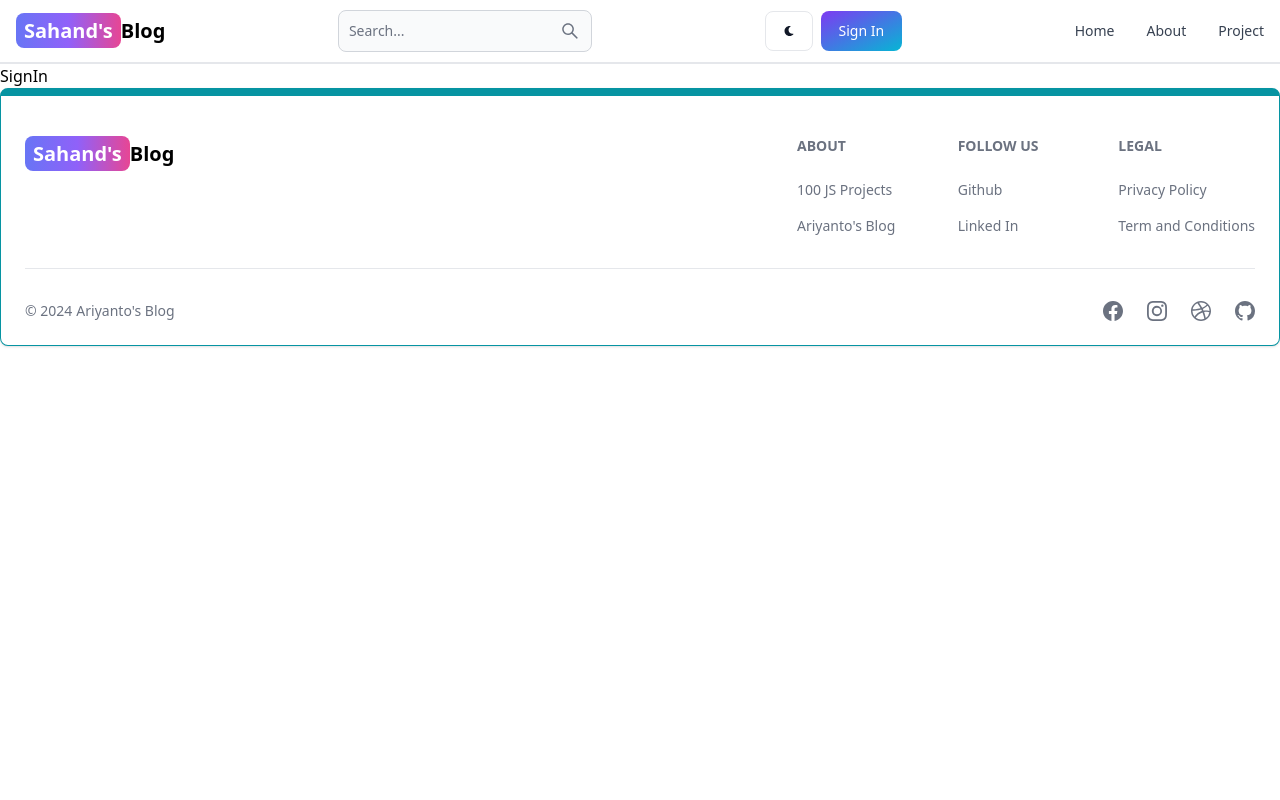
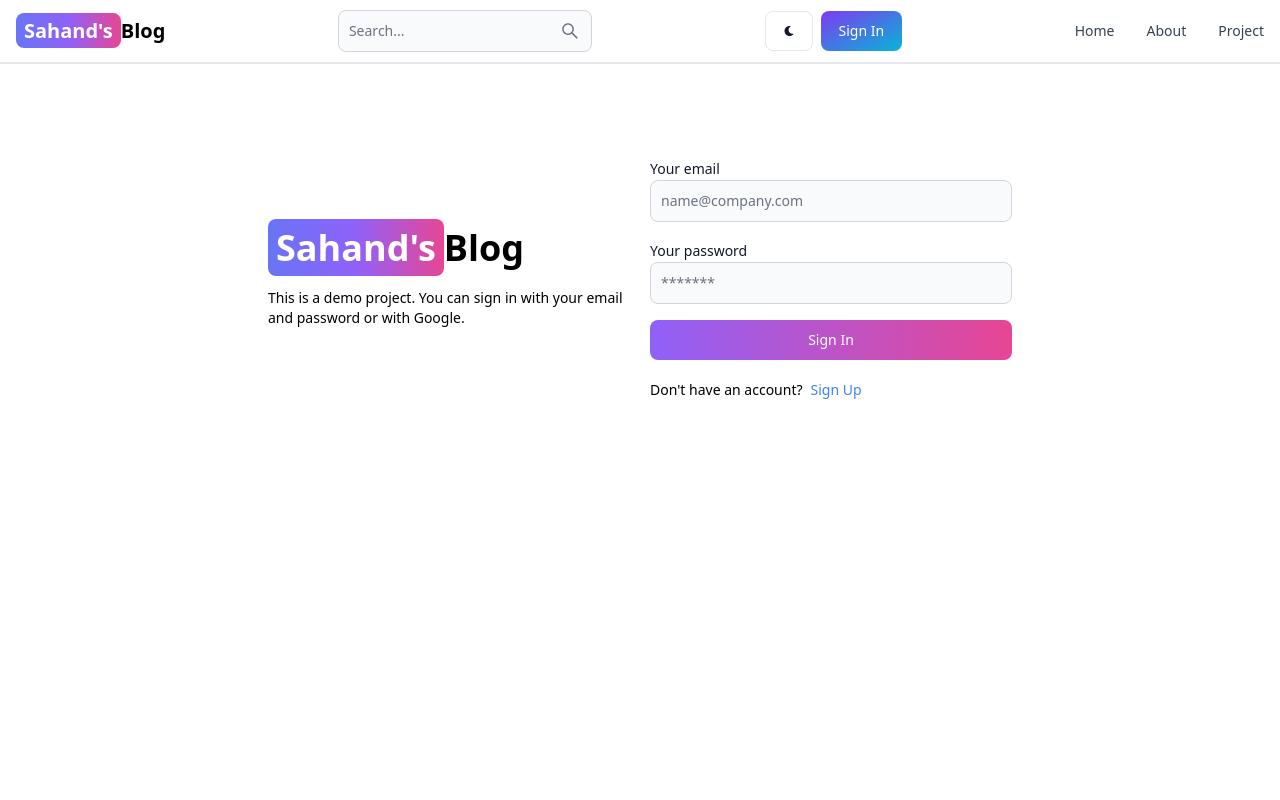
Before and after one commit to ariyantobahar/mern-blog, a React app in the folder client/: page /sign-in in a window 1280 px wide. Shown: the top 800 px of the page. Built offline with nearby package versions, Linux system fonts and the light colour scheme; the HTML template or start-up script is replaced by a standard one.

Commit message:
complete sign in functionality

```diff
--- a/client/src/pages/SignIn.jsx
+++ b/client/src/pages/SignIn.jsx
@@ -1,7 +1,111 @@
-import React from "react";
+import { Alert, Button, Label, Spinner, TextInput } from "flowbite-react";
+import React, { useState } from "react";
+import { Link, useNavigate } from "react-router-dom";
 
 function SignIn() {
-  return <div>SignIn</div>;
+  const [formData, setFormData] = useState({});
+  const [errorMessage, setErrorMessage] = useState(null);
+  const [loading, setLoading] = useState(false);
+  const handleChange = (e) => {
+    setFormData({ ...formData, [e.target.id]: e.target.value.trim() });
+  };
+  const navigate = useNavigate();
+  const handleSubmit = async (e) => {
+    e.preventDefault();
+
+    if (!formData.email || !formData.password) {
+      return setErrorMessage("Please fill out all fields");
+    }
+    try {
+      setLoading(true);
+      setErrorMessage(null);
+      const res = await fetch("/api/auth/signin", {
+        method: "POST",
+        headers: { "Content-Type": "application/json" },
+        body: JSON.stringify(formData),
+      });
+      const data = await res.json();
+      setLoading(false);
+      if (data.success === false) {
+        return setErrorMessage(data.message);
+      }
+      if (res.ok) {
+        navigate("/");
+      }
+    } catch (error) {
+      setErrorMessage(error.message);
+      setLoading(false);
+    }
+  };
+  return (
+    <div className="min-h-screen mt-20">
+      <div className="flex p-3 max-w-3xl mx-auto flex-col md:flex-row md:items-center gap-5">
+        <div className="flex-1">
+          <Link to={"/"} className="font-bold dark:text-white text-4xl">
+            <span className="px-2 py-1 bg-gradient-to-r from-indigo-500 via-purple-500 to-pink-500 rounded-lg text-white">
+              Sahand's
+            </span>
+            Blog
+          </Link>
+          <p className="text-sm mt-5">
+            This is a demo project. You can sign in with your email and password
+            or with Google.
+          </p>
+        </div>
+        <div className="flex-1">
+          <form
+            action=""
+            className="flex flex-col gap-4"
+            onSubmit={handleSubmit}
+          >
+            <div>
+              <Label value="Your email" />
+              <TextInput
+                type="text"
+                placeholder="name@company.com"
+                id="email"
+                onChange={handleChange}
+              />
+            </div>
+            <div>
+              <Label value="Your password" />
+              <TextInput
+                type="password"
+                placeholder="*******"
+                id="password"
+                onChange={handleChange}
+              />
+            </div>
+            <Button
+              gradientDuoTone={"purpleToPink"}
+              type="submit"
+              disabled={loading}
+            >
+              {loading ? (
+                <>
+                  <Spinner className="sm" />
+                  <span className="pl-3">Loading...</span>
+                </>
+              ) : (
+                "Sign In"
+              )}
+            </Button>
+          </form>
+          <div className="flex gap-2 text-sm mt-5">
+            <span>Don't have an account?</span>
+            <Link to={"/sign-up"} className="text-blue-500">
+              Sign Up
+            </Link>
+          </div>
+          {errorMessage && (
+            <Alert className="mt-5" color={"failure"}>
+              {errorMessage}
+            </Alert>
+          )}
+        </div>
+      </div>
+    </div>
+  );
 }
 
 export default SignIn;
```
